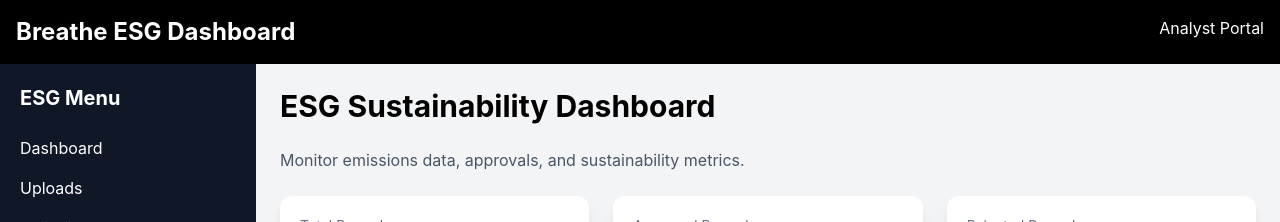
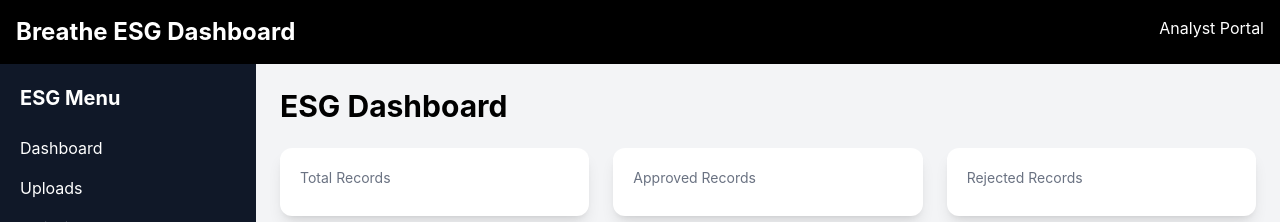
Before and after one commit to KritiRawani/breathe-esg, a React app in the folder frontend/: page / in a window 1280 px wide. Shown: the top 222 px of the page. Built offline with nearby package versions, Linux system fonts and the light colour scheme; no server answers; the HTML template or start-up script is replaced by a standard one.

Commit message:
Revert "Rename dashboard title to 'ESG Sustainability Dashboard'"

```diff
--- a/frontend/src/pages/Dashboard.jsx
+++ b/frontend/src/pages/Dashboard.jsx
@@ -46,11 +46,8 @@ const Dashboard = () => {
         <div className="flex-1 p-6 bg-gray-100 min-h-screen">
 
           <h1 className="text-3xl font-bold mb-6">
-            ESG Sustainability Dashboard
+            ESG Dashboard
           </h1>
-          <p className="text-gray-600 mb-6">
-            Monitor emissions data, approvals, and sustainability metrics.
-          </p>
 
           <div className="grid grid-cols-3 gap-6">
 
```
